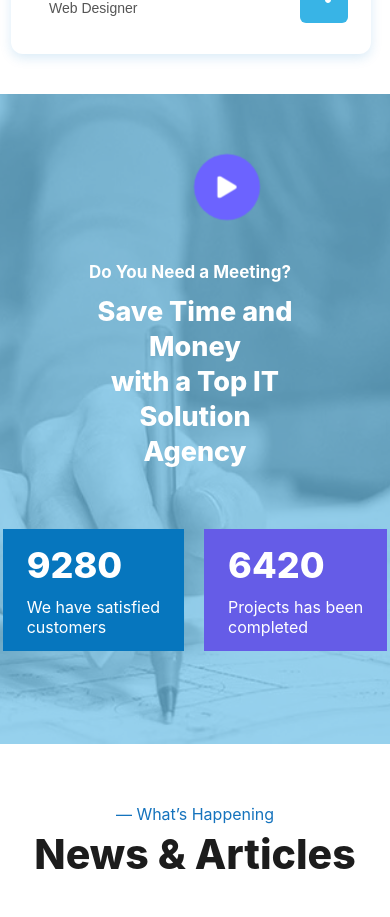
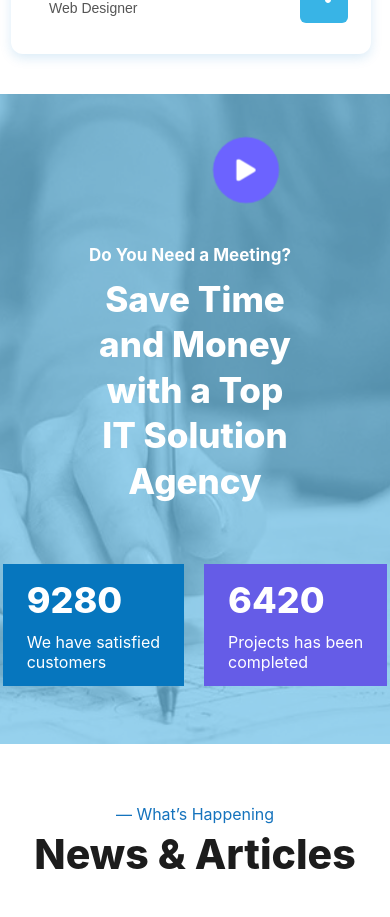
Before and after one commit to sujalkakadiya34/iwetechs, a React (Create React App) app: page / in a window 390 px wide. Shown: the part 6680-7597 px from the top of the page. Built offline with nearby package versions, Linux system fonts and the light colour scheme; grey boxes are pictures that could not be loaded.

Commit message:
https://cra.link/deployment

```diff
--- a/src/rspsv.css
+++ b/src/rspsv.css
@@ -738,7 +738,7 @@ html, body {
 
 @media (max-width: 600px) {
   .solutionimage-title-si {
-    font-size: 27px;
+    font-size: 35px;
     margin-left: 70px;
   }
 
@@ -747,7 +747,8 @@ html, body {
   }
 
   .solutionimage-play{
-    margin-left: 172px;
+    margin-top: 18px;
+    margin-left: 191px;
   }
 
   .solutionimage-box {
```
Also changed, not shown: 6 other files (tests, documents, lock files or other folders).
